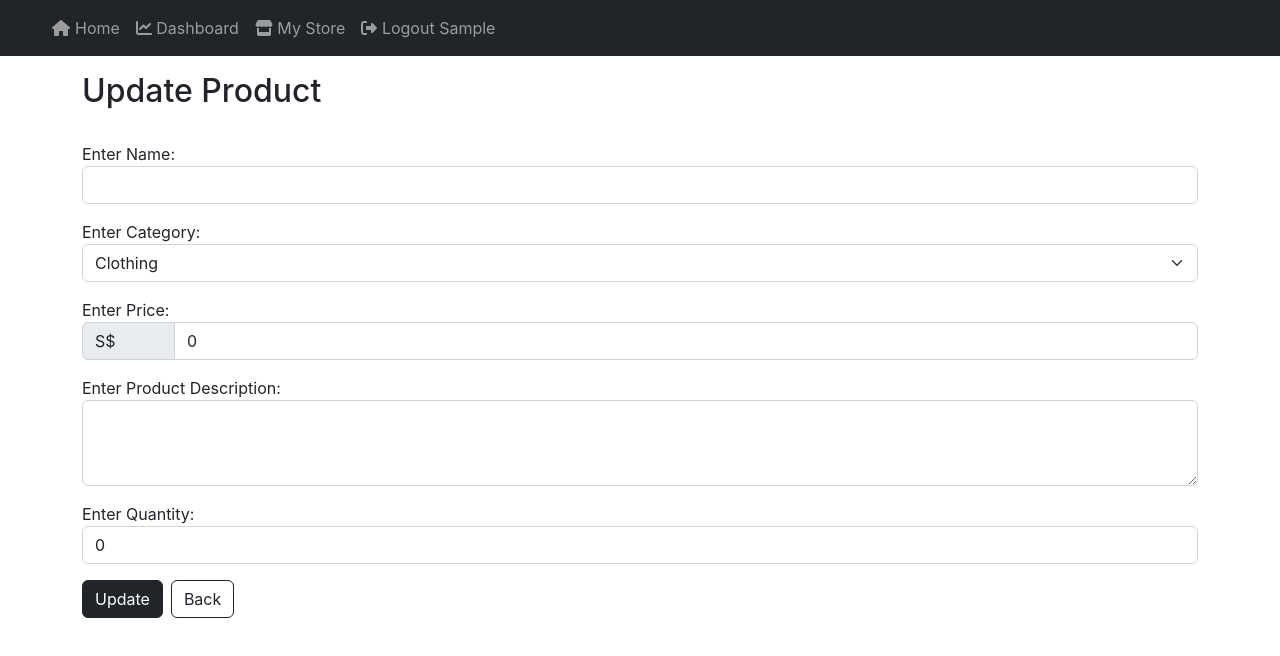
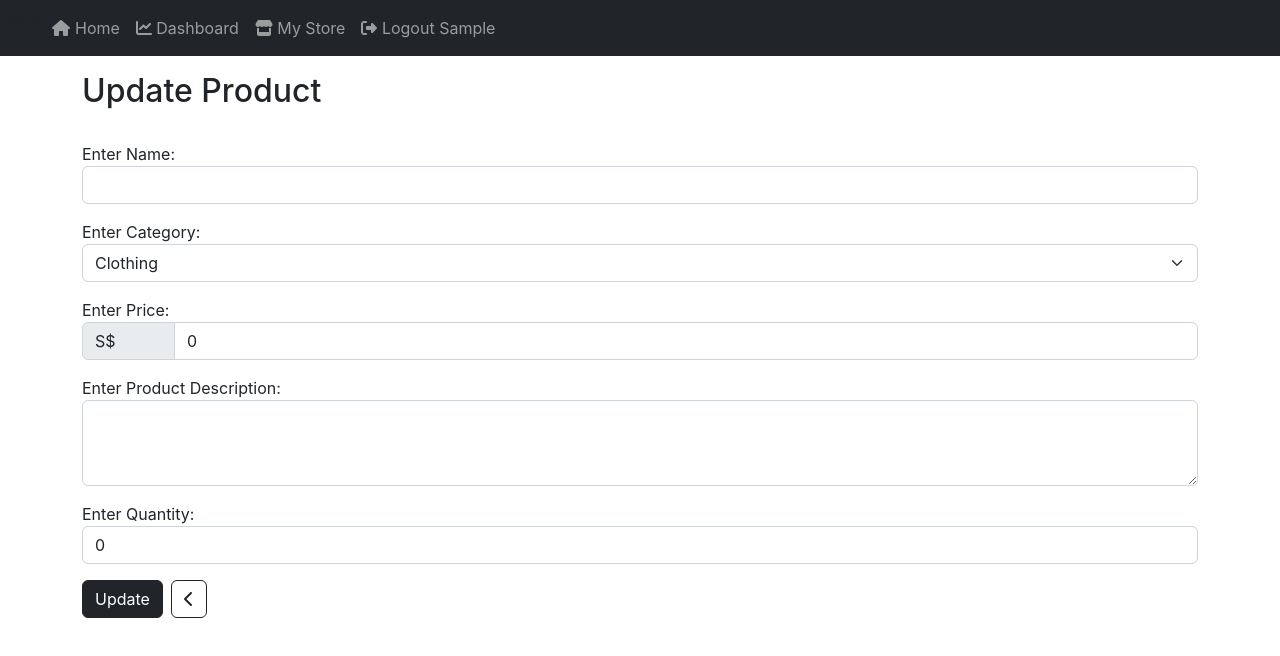
Before and after one commit to GDipSA54Team3/live-selling-app-frontend, a React (Create React App) app: page /updateproduct/1 in a window 1280 px wide. Shown: the top 656 px of the page. Built offline with nearby package versions, Linux system fonts and the light colour scheme; no server answers; sample sign-in values are in the browser's storage.

Commit message:
Added more icons

```diff
--- a/src/component/AddProduct.js
+++ b/src/component/AddProduct.js
@@ -1,3 +1,5 @@
+import { faChevronLeft } from "@fortawesome/free-solid-svg-icons";
+import { FontAwesomeIcon } from '@fortawesome/react-fontawesome';
 import React, { Component } from "react";
 import ProductDataService from "../Services/ProductDataService";
 import NavBar from "./NavBar";
@@ -202,12 +204,8 @@ class AddProduct extends Component {
                                 onChange={this.onChangeQuantity}
                             />
                         </div>
-                        <button className="btn btn-dark" onClick={this.submit}>
-                            Add It!
-                        </button>
-                        <button className="btn btn-outline-dark ms-2" onClick={() => this.props.navigate(-1)}>
-                            Back
-                        </button>
+                        <button className="btn btn-dark" onClick={this.submit}>Add It!</button>
+                        <button className="btn btn-outline-dark ms-2" onClick={() => this.props.navigate(-1)}><FontAwesomeIcon icon={faChevronLeft} /></button>
                     </div>
                 </div>
             </div>
--- a/src/component/EditProduct.js
+++ b/src/component/EditProduct.js
@@ -2,6 +2,8 @@ import React, { Component } from "react";
 import ProductDataService from "../Services/ProductDataService";
 import NavBar from "./NavBar";
 import { withRouter } from './withRouter';
+import { faChevronLeft } from "@fortawesome/free-solid-svg-icons";
+import { FontAwesomeIcon } from '@fortawesome/react-fontawesome';
 
 class EditProduct extends Component {
     constructor(props) {
@@ -221,9 +223,7 @@ class EditProduct extends Component {
                         <button className="btn btn-dark" onClick={this.submit}>
                             Update
                         </button>
-                        <button className="btn btn-outline-dark ms-2" onClick={() => this.props.navigate(-1)}>
-                            Back
-                        </button>
+                        <button className="btn btn-outline-dark ms-2" onClick={() => this.props.navigate(-1)}><FontAwesomeIcon icon={faChevronLeft} /></button>
                     </div>
                 </div>
             </div>
--- a/src/component/NewStream.js
+++ b/src/component/NewStream.js
@@ -2,6 +2,8 @@ import React, { Component } from 'react';
 import UserDataService from '../Services/UserDataService';
 import NavBar from './NavBar';
 import { withRouter } from './withRouter';
+import { faChevronLeft } from "@fortawesome/free-solid-svg-icons";
+import { FontAwesomeIcon } from '@fortawesome/react-fontawesome';
 
 class NewStream extends Component {
     constructor(props) {
@@ -111,9 +113,7 @@ class NewStream extends Component {
                         <button onClick={this.submit} className="btn btn-dark">
                             Add Stream
                         </button>
-                        <button className="btn btn-outline-dark ms-2" onClick={() => this.props.navigate(-1)}>
-                            Back
-                        </button>
+                        <button className="btn btn-outline-dark ms-2" onClick={() => this.props.navigate(-1)}><FontAwesomeIcon icon={faChevronLeft} /></button>
                     </div>
                 </div>
             </div>
--- a/src/component/ProductList.js
+++ b/src/component/ProductList.js
@@ -2,7 +2,7 @@ import React, { Component } from "react";
 import ProductDataService from "../Services/ProductDataService"
 import { withRouter } from "./withRouter";
 import { Card, InputGroup, FormControl, Button } from "react-bootstrap";
-import { faStepBackward, faStepForward, faBackwardFast, faForwardFast, faSort, faMagnifyingGlass, faRefresh } from "@fortawesome/free-solid-svg-icons";
+import { faStepBackward, faStepForward, faBackwardFast, faForwardFast, faSort, faMagnifyingGlass, faRefresh, faPlus, faPenToSquare, faTrashCan, faChevronLeft } from "@fortawesome/free-solid-svg-icons";
 import { FontAwesomeIcon } from '@fortawesome/react-fontawesome';
 import Stack from 'react-bootstrap/Stack';
 import NavBar from "./NavBar";
@@ -208,14 +208,15 @@ class ProductList extends Component {
                 <div className="container mt-3">
                     <div className="text-start">
                         <h2>List Of Products: </h2>
+                        <br/>
                         <div className="d-flex mb-3">
                             <div>
-                                <button className="btn btn-outline-dark" onClick={() => this.props.navigate(-1)}>Back</button>
+                                <button className="btn btn-outline-dark" onClick={() => this.props.navigate(-1)}><FontAwesomeIcon icon={faChevronLeft} /></button>
                             </div>
                             <div className="ms-auto">
                                 <Stack direction="horizontal" gap={2}>
                                     <button onClick={() => this.retrieveProducts(this.state.currentUser.id)} className="btn btn-outline-dark"><FontAwesomeIcon icon={faRefresh} /></button>
-                                    <button onClick={() => this.props.navigate('/addproduct')} className="btn btn-outline-dark">Add Product</button>
+                                    <button onClick={() => this.props.navigate('/addproduct')} className="btn btn-outline-dark"><FontAwesomeIcon icon={faPlus} /> Add Product</button>
                                     <div className="form-group">
                                         <input
                                             type="text"
@@ -257,8 +258,10 @@ class ProductList extends Component {
                                                 <td>S${item.price.toFixed(2)}</td>
                                                 <td>{item.quantity}</td>
                                                 <td>
-                                                    <button className="btn btn-dark" onClick={() => this.updateProduct(item.id)}>Update</button>
-                                                    <button className="btn btn-dark ms-2" onClick={() => this.deleteProduct(item.id)}>Remove</button>
+                                                    <Stack direction="horizontal" gap={2}>
+                                                        <button className="btn btn-dark" onClick={() => this.updateProduct(item.id)}><FontAwesomeIcon icon={faPenToSquare} /> Edit</button>
+                                                        <button className="btn btn-dark" onClick={() => this.deleteProduct(item.id)}><FontAwesomeIcon icon={faTrashCan} /> Delete</button>
+                                                    </Stack>
                                                 </td>
                                             </tr>
                                         ))
--- a/src/component/RegisterUser.js
+++ b/src/component/RegisterUser.js
@@ -2,6 +2,8 @@ import React, { Component } from 'react';
 import UserDataService from '../Services/UserDataService';
 import NavBar from './NavBar';
 import { withRouter } from './withRouter';
+import { faChevronLeft } from "@fortawesome/free-solid-svg-icons";
+import { FontAwesomeIcon } from '@fortawesome/react-fontawesome';
 
 
 class RegisterUser extends Component {
@@ -234,9 +236,7 @@ class RegisterUser extends Component {
                             <button onClick={this.submit} className="btn btn-dark my-2">
                                 Submit
                             </button>
-                            <button className="btn btn-outline-dark ms-2" onClick={() => this.props.navigate(-1)}>
-                                Back
-                            </button>
+                            <button className="btn btn-outline-dark ms-2" onClick={() => this.props.navigate(-1)}><FontAwesomeIcon icon={faChevronLeft} /></button>
                         </div>
                     </div>
                 </div>
--- a/src/component/UpdateStream.js
+++ b/src/component/UpdateStream.js
@@ -1,9 +1,10 @@
 import React, { Component } from 'react';
 import UserDataService from '../Services/UserDataService';
 import { withRouter } from './withRouter';
-// import dateFormat from 'dateformat';
 import moment from "moment";
 import NavBar from './NavBar';
+import { faChevronLeft } from "@fortawesome/free-solid-svg-icons";
+import { FontAwesomeIcon } from '@fortawesome/react-fontawesome';
 
 class UpdateStream extends Component {
     constructor(props) {
@@ -131,9 +132,7 @@ class UpdateStream extends Component {
                         <button onClick={this.submit} className="btn btn-dark">
                             Edit Stream
                         </button>
-                        <button className="btn btn-outline-dark ms-2" onClick={() => this.props.navigate(-1)}>
-                            Back
-                        </button>
+                        <button className="btn btn-outline-dark ms-2" onClick={() => this.props.navigate(-1)}><FontAwesomeIcon icon={faChevronLeft} /></button>
                     </div>
                 </div>
             </div>
--- a/src/component/ViewOrder.js
+++ b/src/component/ViewOrder.js
@@ -1,8 +1,10 @@
+import { faCheck, faXmark, faChevronLeft } from "@fortawesome/free-solid-svg-icons";
+import { FontAwesomeIcon } from '@fortawesome/react-fontawesome';
 import React, { Component } from 'react';
+import Stack from 'react-bootstrap/Stack';
 import OrderDataService from '../Services/OrderDataService';
-import Stack from 'react-bootstrap/Stack';
+import NavBar from './NavBar';
 import { withRouter } from './withRouter';
-import NavBar from './NavBar';
 
 class ViewOrder extends Component {
     constructor(props) {
@@ -107,14 +109,14 @@ class ViewOrder extends Component {
                         <br />
                         <div className="d-flex mb-3">
                             <div>
-                                <button className="btn btn-outline-dark" onClick={() => this.props.navigate(-1)}>Back</button>
+                                <button className="btn btn-outline-dark" onClick={() => this.props.navigate(-1)}><FontAwesomeIcon icon={faChevronLeft} /></button>
                             </div>
                             <div className="ms-auto">
                                 {
                                     (this.state.currentOrder.status === "CONFIRMED") ? null :
                                         <Stack direction="horizontal" gap={2}>
-                                            <button onClick={() => this.updateOrderStatus(this.state.currentOrder.id, "CONFIRMED")} className="btn btn-outline-dark">Accept</button>
-                                            <button onClick={() => this.updateOrderStatus(this.state.currentOrder.id, "REJECT")} className="btn btn-outline-dark">Reject</button>
+                                            <button onClick={() => this.updateOrderStatus(this.state.currentOrder.id, "CONFIRMED")} className="btn btn-outline-dark"><FontAwesomeIcon icon={faCheck} /> Accept</button>
+                                            <button onClick={() => this.updateOrderStatus(this.state.currentOrder.id, "REJECT")} className="btn btn-outline-dark"><FontAwesomeIcon icon={faXmark} /> Reject</button>
                                         </Stack>
                                 }
                             </div>
@@ -155,9 +157,7 @@ class ViewOrder extends Component {
                             </tbody>
                         </table>
 
-                        <button className="btn btn-outline-dark" onClick={() => this.props.navigate(-1)}>
-                            Back
-                        </button>
+                        <button className="btn btn-outline-dark" onClick={() => this.props.navigate(-1)}><FontAwesomeIcon icon={faChevronLeft} /></button>
                     </div>
                 </div>
             </div>
--- a/src/component/ViewOrdersHistory.js
+++ b/src/component/ViewOrdersHistory.js
@@ -2,7 +2,7 @@ import React, { Component } from 'react';
 import { withRouter } from './withRouter';
 import OrderDataService from '../Services/OrderDataService';
 import { Card, InputGroup, FormControl, Button } from "react-bootstrap";
-import { faStepBackward, faStepForward, faBackwardFast, faForwardFast } from "@fortawesome/free-solid-svg-icons";
+import { faStepBackward, faStepForward, faBackwardFast, faForwardFast, faCircleInfo, faChevronLeft } from "@fortawesome/free-solid-svg-icons";
 import { FontAwesomeIcon } from '@fortawesome/react-fontawesome';
 import dateFormat from 'dateformat';
 import NavBar from './NavBar';
@@ -110,7 +110,7 @@ class ViewOrdersHistory extends Component {
                         <br />
                         <div className="d-flex mb-3">
                             <div>
-                                <button className="btn btn-outline-dark" onClick={() => this.props.navigate(-1)}>Back</button>
+                                <button className="btn btn-outline-dark" onClick={() => this.props.navigate(-1)}><FontAwesomeIcon icon={faChevronLeft} /></button>
                             </div>
                         </div>
 
@@ -137,7 +137,7 @@ class ViewOrdersHistory extends Component {
                                                 <td className="text-truncate">{order.user.firstName} {order.user.lastName}</td>
                                                 <td className="text-truncate">{dateFormat(order.orderDateTime, "dd-mm-yyyy h:MM TT")}</td>
                                                 <td>{order.status}</td>
-                                                <td><button className="btn btn-dark ms-2" onClick={() => this.props.navigate('/vieworder/' + order.id)}>View</button></td>
+                                                <td><button className="btn btn-dark ms-2" onClick={() => this.props.navigate('/vieworder/' + order.id)}><FontAwesomeIcon icon={faCircleInfo} /> View</button></td>
                                                 {/* <td>
                                             <div style={{ whiteSpace: 'nowrap' }}>
                                                 <button className="btn btn-dark" onClick={() => this.updateOrderStatus(order.id, "CONFIRMED")}>Accept</button>
```
Also changed, not shown: src/component/MyStore.js (+11 -11 lines).
